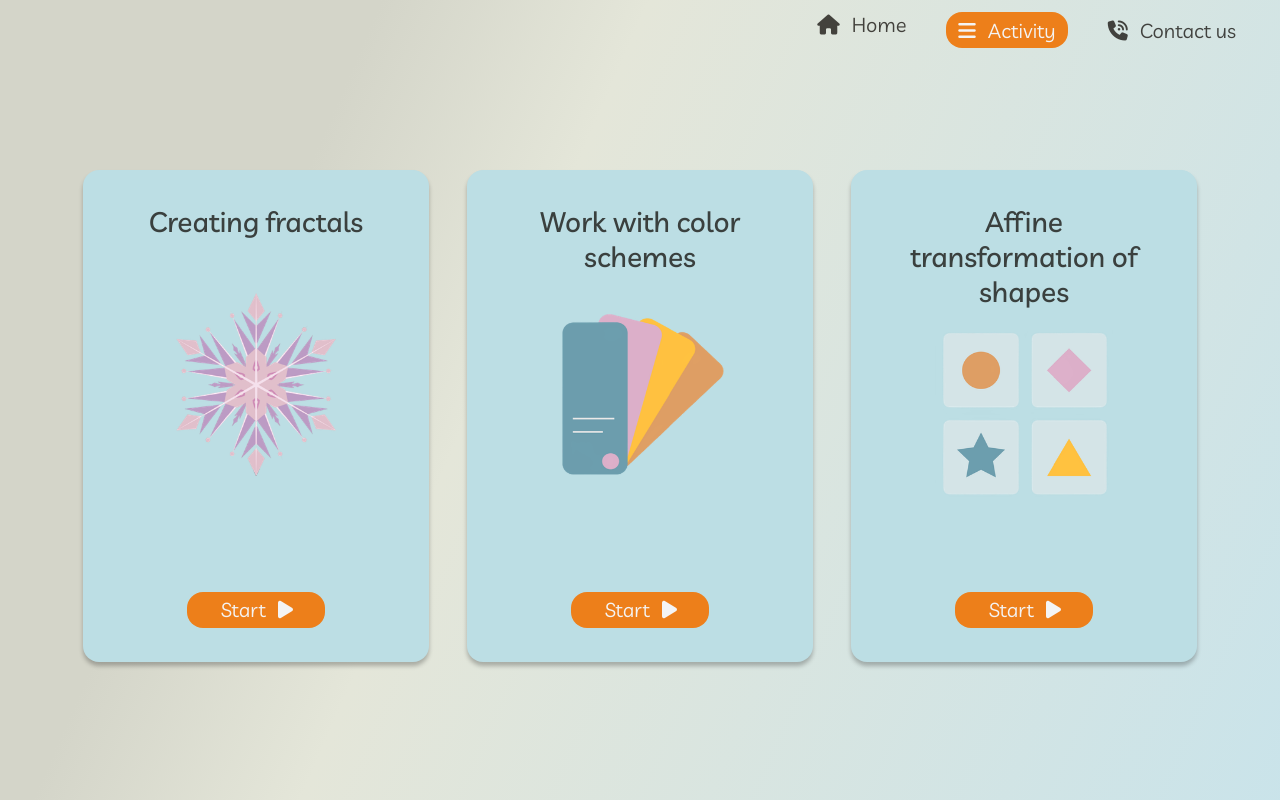
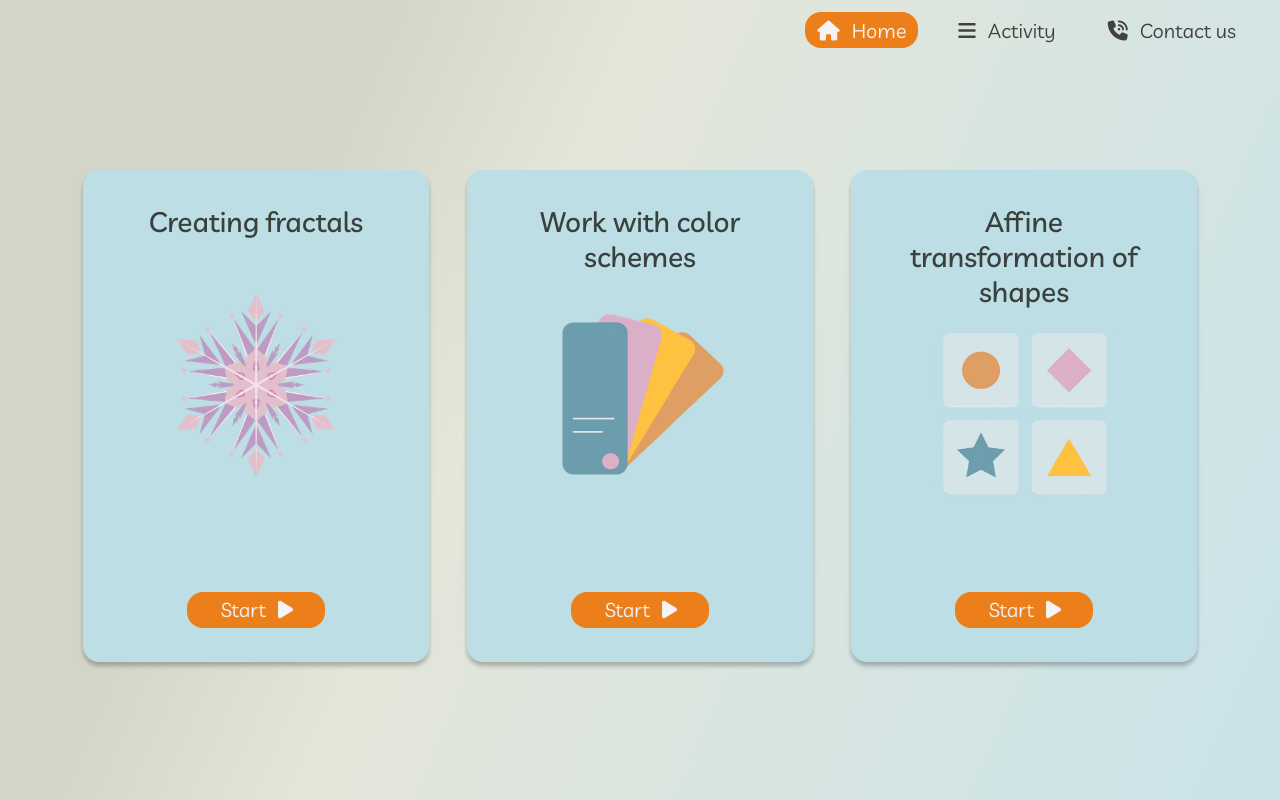
Before and after one commit to OMartsin/cg-labs, a Vue app: page /main in a window 1280 px wide. Built offline with nearby package versions, Linux system fonts and the light colour scheme.

Commit message:
[fix] header and def views

```diff
--- a/src/components/AppHeader.vue
+++ b/src/components/AppHeader.vue
@@ -1,5 +1,5 @@
 <script setup lang="ts">
-import router from '@/router';
+import router from '@/router'
 import ActivityDropdown from './ActivityDropdown.vue'
 import { ref } from 'vue'
 const dropdown = ref(false)
@@ -17,17 +17,30 @@ function setShowValue(val: boolean) {
 <template>
   <header class="header-item">
     <div class="header-item-content-div">
-      <router-link to="/" class="header-button" id="home-button"><i class="fa-solid fa-house"></i>Home</router-link>
-      <button class="header-button" @click="toggleDropdown" id="activity-button">
+      <button
+        class="header-button"
+        :class="{
+          'active-button': router.currentRoute.value.name === 'main',
+        }"
+        @click="() => router.push({ name: 'main' })"
+        id="main-button"
+      >
+        <i class="fa-solid fa-home"></i>Home
+      </button>
+      <button
+        class="header-button"
+        :class="{
+          'active-button': router.currentRoute.value.name !== 'main',
+        }"
+        @click="toggleDropdown"
+        id="activity-button"
+      >
         <i class="fa-solid fa-bars"></i>Activity
       </button>
       <button class="header-button" id="contact-us-button">
         <i class="fa-solid fa-phone-volume"></i>Contact us
       </button>
-      <ActivityDropdown
-        :show="dropdown"
-        :setShowValue="setShowValue"
-      v-if="dropdown" />
+      <ActivityDropdown :show="dropdown" :setShowValue="setShowValue" v-if="dropdown" />
     </div>
   </header>
 </template>
@@ -56,7 +69,7 @@ function setShowValue(val: boolean) {
   height: 2.25rem;
   padding-left: 0.75rem;
   padding-right: 0.75rem;
-  text-decoration: none ;
+  text-decoration: none;
 }
 
 button {
@@ -65,7 +78,7 @@ button {
   font: inherit;
 }
 
-#activity-button {
+.active-button {
   background-color: #ed7f1a;
   color: #f4f4f4;
 }
--- a/src/views/DefinitionsView.vue
+++ b/src/views/DefinitionsView.vue
@@ -115,8 +115,7 @@
     display: flex;
     justify-content: center;
     align-items: center;
-    margin-bottom: 2rem;
-    overflow: scroll;
+    margin-bottom: 1.5rem;
 }
 
 .main-content-form{
@@ -146,7 +145,7 @@
 .whole-information-section {
     background-color: rgba(0, 255, 255, 0);
     overflow: scroll;
-    height: 35rem;
+    height: 33rem;
 }
 
 
```
